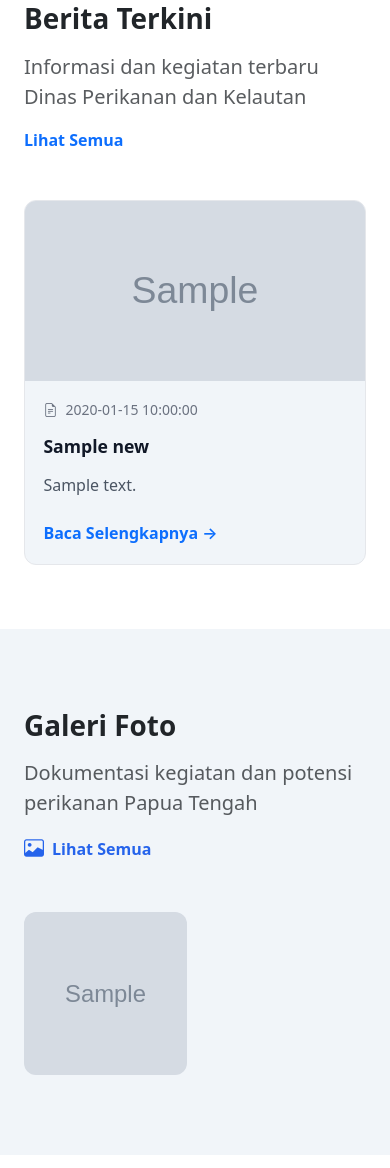
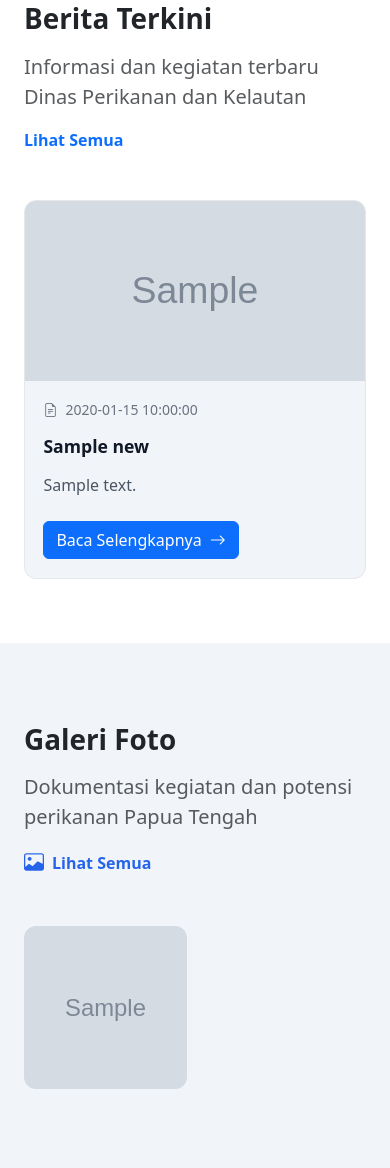
Before and after one commit to AminudinAbdulloh/dinas-perikanan, a CodeIgniter 4 app: the page made by app/Views/public/index.php in a window 390 px wide. Shown: the part 1244-2412 px from the top of the page. Run offline with PHP 8.4 and a stand-in for CodeIgniter, Linux system fonts and the light colour scheme; the template is opened without the code that fills it: most values are stand-ins (such as "Sample title", 1, 10 or a date in 2020); grey boxes marked "Sample" are stand-in pictures; some libraries are stand-ins or nearby versions.

Commit message:
Update BerandaModel and views for improved content presentation; enhance news excerpts and add new information links. Adjust CSS for better layout and responsiveness in news sections.

```diff
--- a/app/Views/public/berita.php
+++ b/app/Views/public/berita.php
@@ -25,7 +25,11 @@
                                         <time><?= esc($news['date']) ?></time>
                                     </div>
                                     <h3 class="fw-bold mb-3 news-title"><?= esc($news['title']) ?></h3>
-                                    <p class="mb-0 news-excerpt"><?= esc($news['excerpt']) ?></p>
+                                    <p class="mb-4 news-excerpt"><?= esc($news['excerpt']) ?></p>
+                                    <a href="#" class="btn btn-primary mt-3 d-inline-flex align-items-center gap-2">
+                                        <span>Baca Selengkapnya</span>
+                                        <i class="bi bi-arrow-right"></i>
+                                    </a>
                                 </div>
                             </article>
                         </div>
--- a/app/Views/public/index.php
+++ b/app/Views/public/index.php
@@ -95,9 +95,9 @@
                             </div>
                             <h3 class="fw-bold mb-3 news-title"><?= esc($news['title']) ?></h3>
                             <p class="mb-4 news-excerpt"><?= esc($news['excerpt']) ?></p>
-                            <a href="<?= base_url('berita/' . (int) $news['id']) ?>"
-                                class="link-primary fw-semibold text-decoration-none">
-                                Baca Selengkapnya <span aria-hidden="true">&rarr;</span>
+                            <a href="<?= base_url('berita/' . (int) $news['id']) ?>" class="btn btn-primary mt-3 d-inline-flex align-items-center gap-2">
+                                <span>Baca Selengkapnya</span>
+                                <i class="bi bi-arrow-right"></i>
                             </a>
                         </div>
                     </article>
--- a/public/css/beranda.css
+++ b/public/css/beranda.css
@@ -141,6 +141,8 @@
     border: 1px solid var(--color-gray-150);
     border-radius: 0.75rem;
     overflow: hidden;
+    display: flex;
+    flex-direction: column;
     height: 100%;
     transition: box-shadow 0.3s ease, transform 0.3s ease;
 }
@@ -159,6 +161,9 @@
 
 .news-content {
     padding: 1.5rem;
+    display: flex;
+    flex-direction: column;
+    flex: 1;
 }
 
 .news-meta {
@@ -173,6 +178,16 @@
 
 .news-excerpt {
     color: var(--color-zinc-600);
+    display: -webkit-box;
+    -webkit-line-clamp: 3;
+    -webkit-box-orient: vertical;
+    overflow: hidden;
+    text-overflow: ellipsis;
+}
+
+.news-content a {
+    margin-top: auto !important;
+    align-self: flex-start;
 }
 
 /* ------------------------------------------------------------
```
Also changed, not shown: app/Models/BerandaModel.php (+10 -7 lines).
